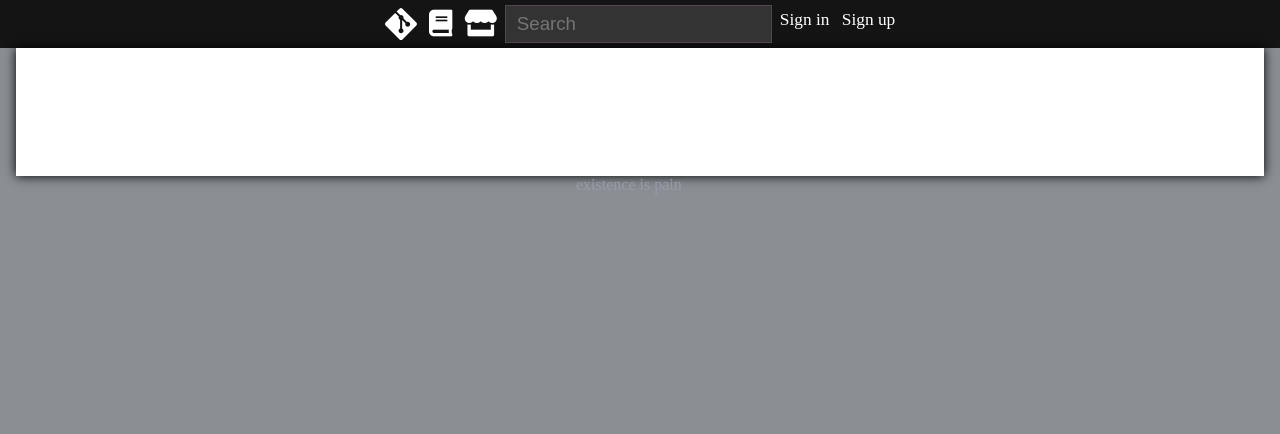
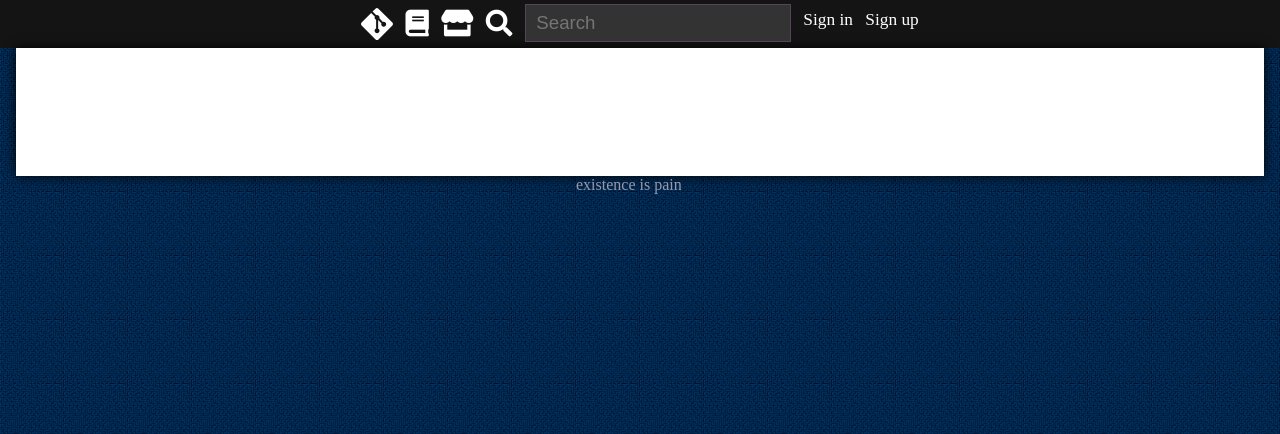
Before and after one commit to 0undefined/giz.sh, a Django app: page /u/ in a window 1280 px wide. Shown: the top 434 px of the page. Run offline with Django 3.2, Linux system fonts and the light colour scheme; parts of the project's set-up code (start-up, migrations or seed data) failed here and were passed over.

Commit message:
Update index

```diff
--- a/tonic/index/templates/index/base.html
+++ b/tonic/index/templates/index/base.html
@@ -17,6 +17,7 @@
       margin: 0;
       background-color: #8a8f94;
       color: #222;
+      background-image: url("{% static 'index/background.png' %}");
     }
     footer,
     nav {
@@ -33,7 +34,7 @@
       line-height: 2.4pc !important;
       height: 100%;
     }
-    nav a, nav input {
+    nav a, nav form {
       padding: 3pt;
       display: inline-block;
       color: #fff;
@@ -46,7 +47,7 @@
       width: 2pc;
       height: 100%;
     }
-    nav input {
+    nav form input {
       color: #666;
       font-size: 14pt;
       height: 1.6pc;
@@ -163,7 +164,10 @@
     <a href="{% url 'index' %}"><img src="{% static 'index/git.svg' %}" alt="gitlogo"></a>
     <a href="{% url 'index' %}"><i class="fas fa-book"></i></a>
     <a href="{% url 'index' %}"><i class="fas fa-store"></i></a>
-    <input type="text" placeholder="Search"></input>
+    <a href="{% url 'index' %}"><i class="fas fa-search"></i></a>
+    <form post="/" name="search">
+    <input type="text" name="search" placeholder="Search"></input>
+    </form>
     {% if request.user.is_authenticated %}
     <span class="user_options">
       <a href="{% url 'users:user' request.user.username %}">
--- a/tonic/index/views.py
+++ b/tonic/index/views.py
@@ -1,3 +1,5 @@
+import os
+
 from django.shortcuts import render
 from django.http import HttpResponse
 
@@ -7,7 +9,7 @@ def index(request):
     context = {}
     ssh = paramiko.SSHClient()
     ssh.load_system_host_keys()
-    ssh.connect('localhost', 22, 'git', '', key_filename="/home/oscar/.ssh/id_rsa")
+    ssh.connect('localhost', 22, 'git', '', key_filename=os.environ['HOME'] + "/.ssh/id_rsa")
     _, stdout, stderr = ssh.exec_command('info')
 
     res = stdout.readlines()
```
Also changed, not shown: tonic/index/static/index/background.png (added).
